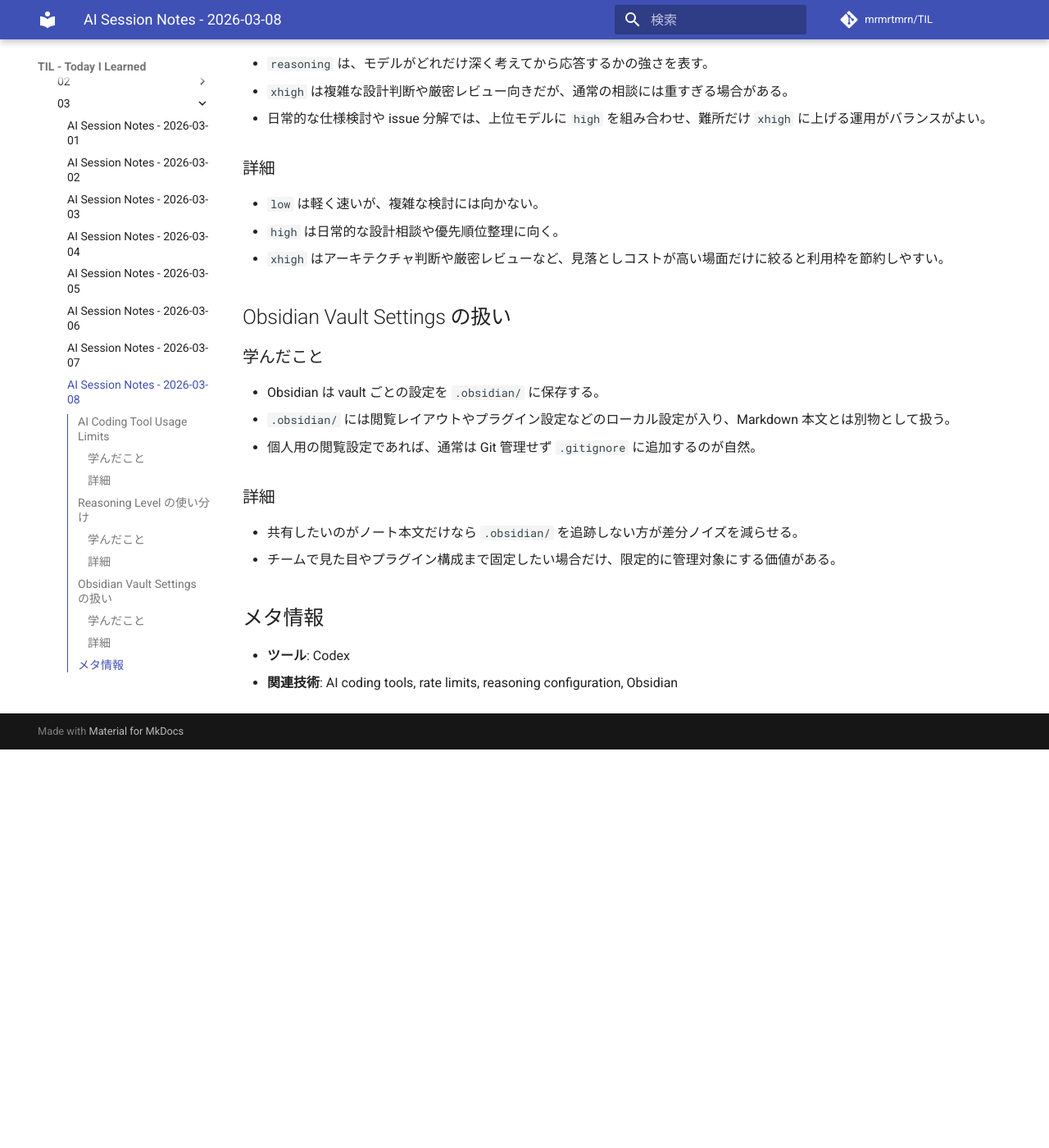
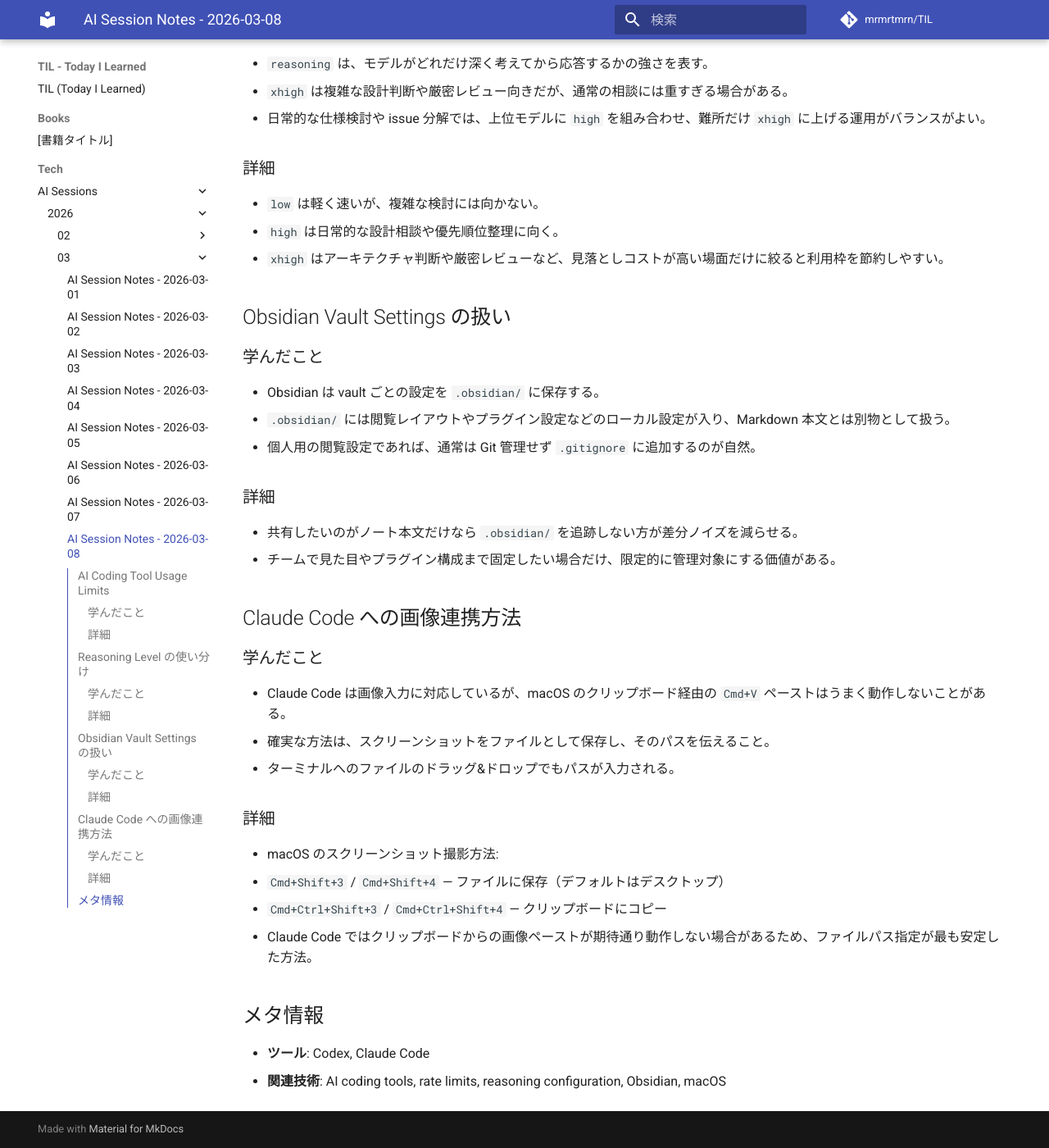
Before and after one commit to mrmrtmrn/TIL, an MkDocs documentation site: the page built from docs/Tech/AI-Sessions/2026/03/2026-03-08.md, in a window 1280 px wide and 1400 px high, scrolled down 612 px. Shown: the whole window at 82% size. Built offline with MkDocs 1.6.1 and Material for MkDocs 9.7.7, drawn with Linux system fonts in a browser that asks for light colours; comment, search, counter and statistics services are not loaded; before the commit the page ends 1526 px from its top, so only the background shows below that.

Commit message:
feat: 2026-03-08 の AI セッションノートを追加
- Claude Code への画像連携方法

```diff
--- a/docs/Tech/AI-Sessions/2026/03/2026-03-08.md
+++ b/docs/Tech/AI-Sessions/2026/03/2026-03-08.md
@@ -41,7 +41,22 @@
 - 共有したいのがノート本文だけなら `.obsidian/` を追跡しない方が差分ノイズを減らせる。
 - チームで見た目やプラグイン構成まで固定したい場合だけ、限定的に管理対象にする価値がある。
 
+## Claude Code への画像連携方法
+
+### 学んだこと
+
+- Claude Code は画像入力に対応しているが、macOS のクリップボード経由の `Cmd+V` ペーストはうまく動作しないことがある。
+- 確実な方法は、スクリーンショットをファイルとして保存し、そのパスを伝えること。
+- ターミナルへのファイルのドラッグ&ドロップでもパスが入力される。
+
+### 詳細
+
+- macOS のスクリーンショット撮影方法:
+  - `Cmd+Shift+3` / `Cmd+Shift+4` — ファイルに保存（デフォルトはデスクトップ）
+  - `Cmd+Ctrl+Shift+3` / `Cmd+Ctrl+Shift+4` — クリップボードにコピー
+- Claude Code ではクリップボードからの画像ペーストが期待通り動作しない場合があるため、ファイルパス指定が最も安定した方法。
+
 ## メタ情報
 
-- **ツール**: Codex
-- **関連技術**: AI coding tools, rate limits, reasoning configuration, Obsidian
+- **ツール**: Codex, Claude Code
+- **関連技術**: AI coding tools, rate limits, reasoning configuration, Obsidian, macOS
```
